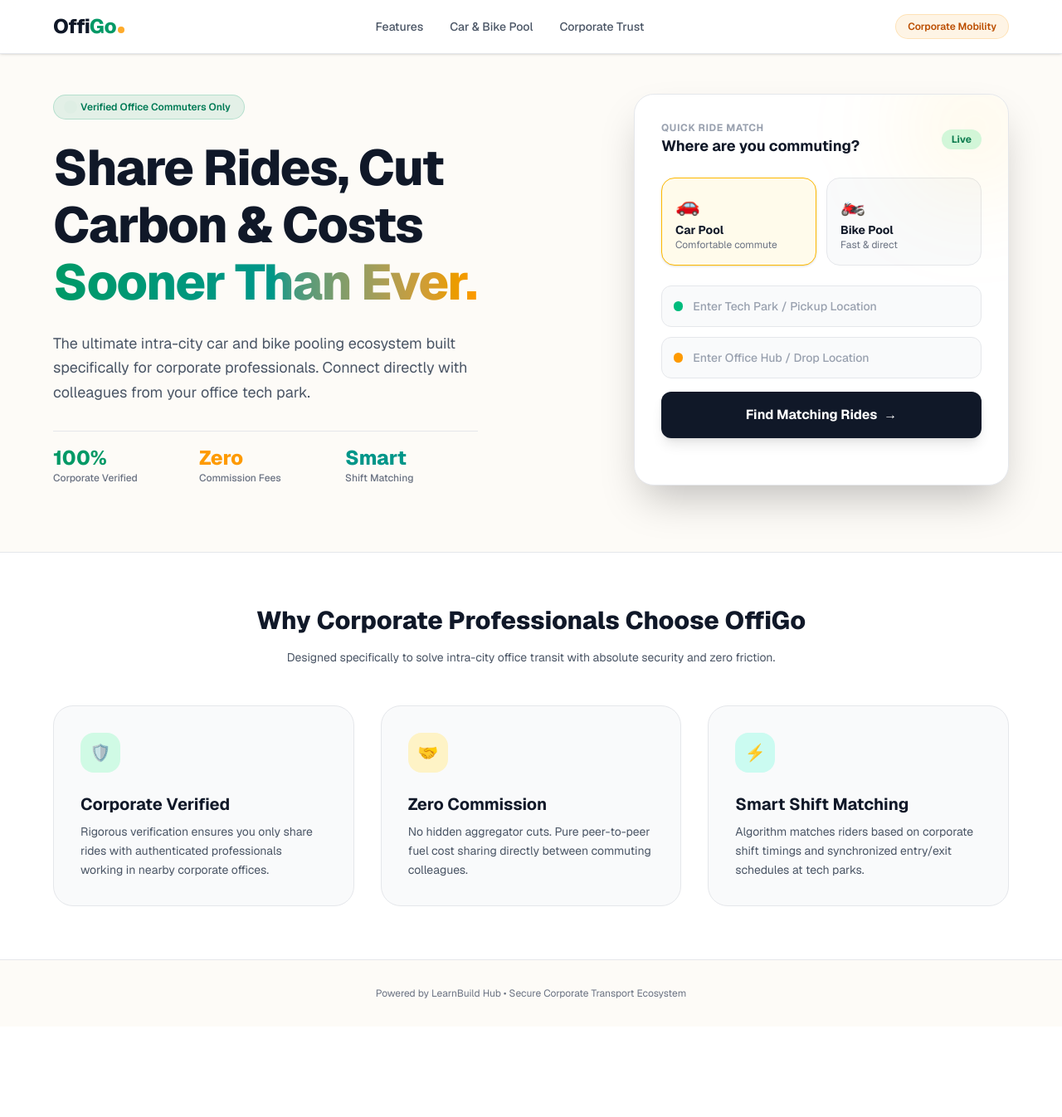
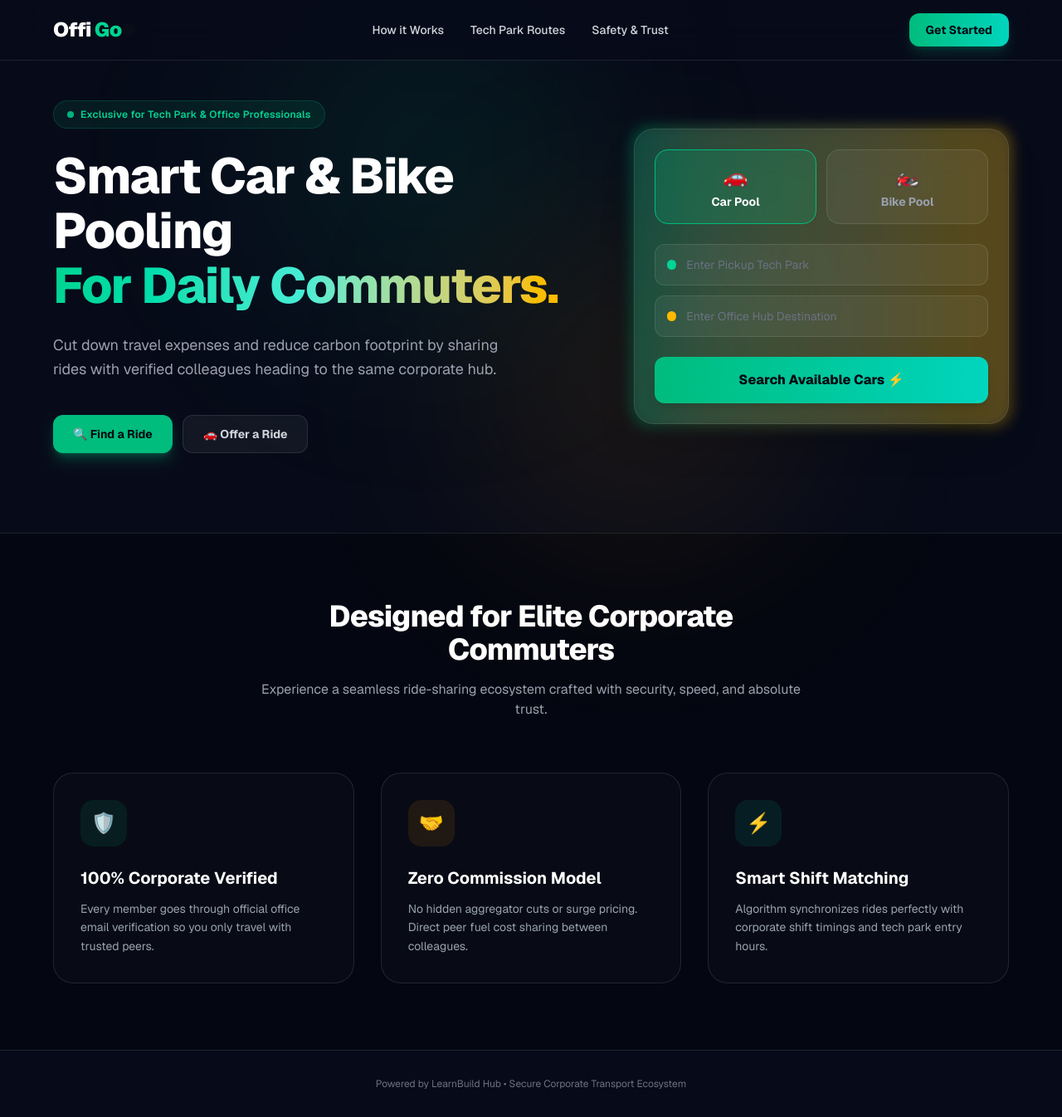
Before and after one commit to LearnBuildHub/OffiGO, a Next.js app: page / in a window 1280 px wide. Shown: the whole page at 83% size. Before the commit the page ends 1237 px from the top, so only its background shows below. Built offline with nearby package versions, Linux system fonts and the light colour scheme.

Commit message:
Refactor Home component with updated styles and state

```diff
--- a/app/page.tsx
+++ b/app/page.tsx
@@ -4,202 +4,179 @@ import { useState } from 'react';
 
 export default function Home() {
 
-  const [rideType, setRideType] = useState<'car' | 'bike'>('car');
+  const [activeTab, setActiveTab] = useState<'find' | 'offer'>('find');
 
-  const [pickup, setPickup] = useState('');
-
-  const [drop, setDrop] = useState('');
-
-  const handleSearch = (e: React.FormEvent) => {
-
-    e.preventDefault();
-
-    alert(`Searching ${rideType.toUpperCase()} pool from "${pickup || 'Current Location'}" to "${drop || 'Office Hub'}"...`);
-
-  };
+  const [vehicle, setVehicle] = useState<'car' | 'bike'>('car');
 
   return (
-<main className="min-h-screen bg-[#FDFBF7] text-gray-900 font-sans selection:bg-amber-400 selection:text-gray-950">
+<main className="min-h-screen bg-[#070b19] text-white font-sans selection:bg-emerald-500 selection:text-gray-950 overflow-x-hidden">
+
+      {/* Glowing background ambient lights */}
+<div className="absolute top-0 left-1/4 w-96 h-96 bg-emerald-500/10 rounded-full blur-[120px] pointer-events-none"></div>
+<div className="absolute top-1/3 right-1/4 w-96 h-96 bg-amber-500/10 rounded-full blur-[120px] pointer-events-none"></div>
 
       {/* Navigation Header */}
-<nav className="sticky top-0 z-50 backdrop-blur-md bg-white/90 border-b border-gray-200 px-6 lg:px-16 py-4 flex items-center justify-between shadow-sm">
-<div className="flex items-center gap-2">
-<span className="text-2xl font-extrabold tracking-tight text-gray-900">
+<nav className="sticky top-0 z-50 backdrop-blur-xl bg-[#070b19]/80 border-b border-white/10 px-6 lg:px-16 py-4 flex items-center justify-between">
+<div className="flex items-center gap-3">
+<span className="text-2xl font-black tracking-tight text-white flex items-center gap-1">
 
-            Offi<span className="text-emerald-600">Go</span>
-<span className="inline-block w-2 h-2 rounded-full bg-amber-500 ml-0.5 animate-pulse"></span>
+            Offi<span className="text-emerald-400">Go</span>
+<span className="w-2 h-2 rounded-full bg-amber-400 animate-ping"></span>
 </span>
 </div>
-<div className="hidden md:flex items-center gap-8 text-sm font-medium text-gray-600">
-<a href="#features" className="hover:text-emerald-600 transition">Features</a>
-<a href="#pooling" className="hover:text-emerald-600 transition">Car & Bike Pool</a>
-<a href="#safety" className="hover:text-emerald-600 transition">Corporate Trust</a>
+<div className="hidden md:flex items-center gap-8 text-sm font-medium text-gray-300">
+<a href="#features" className="hover:text-emerald-400 transition">How it Works</a>
+<a href="#routes" className="hover:text-emerald-400 transition">Tech Park Routes</a>
+<a href="#safety" className="hover:text-emerald-400 transition">Safety & Trust</a>
 </div>
 <div className="flex items-center gap-3">
-<span className="text-xs bg-amber-500/10 text-amber-700 border border-amber-500/20 px-3.5 py-1.5 rounded-full font-semibold">
+<button className="px-5 py-2.5 rounded-xl bg-gradient-to-r from-emerald-500 to-teal-400 text-gray-950 font-bold text-sm shadow-lg shadow-emerald-500/20 hover:scale-105 transition duration-300">
 
-            Corporate Mobility
-</span>
+            Get Started
+</button>
 </div>
 </nav>
 
-      {/* Hero Section */}
-<section className="px-6 lg:px-16 pt-12 pb-20 max-w-7xl mx-auto">
+      {/* Hero Section with Immersive Visuals & Floating Animation */}
+<section className="relative px-6 lg:px-16 pt-12 pb-24 max-w-7xl mx-auto">
 <div className="grid grid-cols-1 lg:grid-cols-12 gap-12 items-center">
 
           {/* Left Hero Content */}
-<div className="lg:col-span-7 text-left">
-<div className="inline-flex items-center gap-2 px-4 py-1.5 rounded-full bg-emerald-600/10 border border-emerald-600/20 text-emerald-700 text-xs font-semibold mb-6">
-<span className="w-2 h-2 rounded-full bg-emerald-600 animate-ping"></span>
+<div className="lg:col-span-7 space-y-6">
+<div className="inline-flex items-center gap-2 px-4 py-2 rounded-full bg-emerald-500/10 border border-emerald-500/20 text-emerald-400 text-xs font-semibold tracking-wide">
+<span className="w-2 h-2 rounded-full bg-emerald-400 animate-pulse"></span>
 
-              Verified Office Commuters Only
+              Exclusive for Tech Park & Office Professionals
 </div>
-<h1 className="text-4xl sm:text-5xl lg:text-6xl font-extrabold tracking-tight leading-[1.15] mb-6 text-gray-900">
+<h1 className="text-4xl sm:text-6xl font-extrabold tracking-tight leading-[1.1]">
 
-              Share Rides, Cut Carbon & Costs <br />
-<span className="text-transparent bg-clip-text bg-gradient-to-r from-emerald-600 via-teal-600 to-amber-500">
+              Smart Car & Bike Pooling <br />
+<span className="text-transparent bg-clip-text bg-gradient-to-r from-emerald-400 via-teal-300 to-amber-400 animate-gradient">
 
-                Sooner Than Ever.
+                For Daily Commuters.
 </span>
 </h1>
-<p className="text-gray-600 text-base sm:text-lg mb-8 leading-relaxed max-w-xl">
+<p className="text-gray-400 text-base sm:text-lg max-w-xl leading-relaxed">
 
-              The ultimate intra-city car and bike pooling ecosystem built specifically for corporate professionals. Connect directly with colleagues from your office tech park.
+              Cut down travel expenses and reduce carbon footprint by sharing rides with verified colleagues heading to the same corporate hub.
 </p>
 
-            {/* Quick stats row */}
-<div className="grid grid-cols-3 gap-4 pt-4 border-t border-gray-200 max-w-lg">
-<div>
-<h4 className="text-2xl font-extrabold text-emerald-600">100%</h4>
-<p className="text-xs text-gray-500 font-medium">Corporate Verified</p>
-</div>
-<div>
-<h4 className="text-2xl font-extrabold text-amber-500">Zero</h4>
-<p className="text-xs text-gray-500 font-medium">Commission Fees</p>
-</div>
-<div>
-<h4 className="text-2xl font-extrabold text-teal-600">Smart</h4>
-<p className="text-xs text-gray-500 font-medium">Shift Matching</p>
-</div>
+            {/* Quick Action Tabs */}
+<div className="flex gap-3 pt-4">
+<button
+
+                onClick={() => setActiveTab('find')}
+
+                className={`px-6 py-3 rounded-xl font-bold text-sm transition-all duration-300 ${activeTab === 'find' ? 'bg-emerald-500 text-gray-950 shadow-lg shadow-emerald-500/30' : 'bg-white/5 text-gray-300 hover:bg-white/10 border border-white/10'}`}
+>
+
+                🔍 Find a Ride
+</button>
+<button
+
+                onClick={() => setActiveTab('offer')}
+
+                className={`px-6 py-3 rounded-xl font-bold text-sm transition-all duration-300 ${activeTab === 'offer' ? 'bg-amber-400 text-gray-950 shadow-lg shadow-amber-400/30' : 'bg-white/5 text-gray-300 hover:bg-white/10 border border-white/10'}`}
+>
+
+                🚗 Offer a Ride
+</button>
 </div>
 </div>
 
-          {/* Right Interactive Widget */}
+          {/* Right Hero Image Card with Glassmorphism */}
 <div className="lg:col-span-5">
-<div className="bg-white p-6 sm:p-8 rounded-3xl shadow-2xl border border-gray-200 relative overflow-hidden">
-<div className="absolute top-0 right-0 w-40 h-40 bg-amber-400/10 rounded-full blur-3xl -mr-10 -mt-10"></div>
-<div className="flex items-center justify-between mb-6">
-<div>
-<h3 className="text-xs font-bold text-gray-400 uppercase tracking-wider">Quick Ride Match</h3>
-<p className="text-lg font-bold text-gray-900">Where are you commuting?</p>
-</div>
-<div className="px-3 py-1 bg-emerald-100 text-emerald-700 text-xs font-bold rounded-full">
+<div className="relative group">
+<div className="absolute -inset-1 bg-gradient-to-r from-emerald-500 to-amber-400 rounded-3xl blur opacity-30 group-hover:opacity-60 transition duration-1000"></div>
+<div className="relative bg-white/5 backdrop-blur-xl border border-white/10 p-6 rounded-3xl shadow-2xl space-y-6">
 
-                  Live
-</div>
-</div>
-
-              {/* Ride Type Selector */}
-<div className="grid grid-cols-2 gap-3 mb-6">
+                {/* Vehicle Selector (Car / Bike) */}
+<div className="grid grid-cols-2 gap-3">
 <button
 
-                  type="button"
+                    onClick={() => setVehicle('car')}
 
-                  onClick={() => setRideType('car')}
-
-                  className={`p-4 rounded-2xl border text-left transition ${rideType === 'car' ? 'bg-amber-50 border-amber-400 shadow-sm' : 'bg-gray-50 border-gray-200 hover:border-gray-300'}`}
+                    className={`p-4 rounded-2xl border text-center transition-all ${vehicle === 'car' ? 'bg-emerald-500/20 border-emerald-500 text-white' : 'bg-white/5 border-white/10 text-gray-400 hover:border-white/20'}`}
 >
 <div className="text-2xl mb-1">🚗</div>
-<div className="font-bold text-sm text-gray-900">Car Pool</div>
-<div className="text-xs text-gray-500">Comfortable commute</div>
+<div className="font-bold text-sm">Car Pool</div>
 </button>
 <button
 
-                  type="button"
+                    onClick={() => setVehicle('bike')}
 
-                  onClick={() => setRideType('bike')}
-
-                  className={`p-4 rounded-2xl border text-left transition ${rideType === 'bike' ? 'bg-emerald-50 border-emerald-400 shadow-sm' : 'bg-gray-50 border-gray-200 hover:border-gray-300'}`}
+                    className={`p-4 rounded-2xl border text-center transition-all ${vehicle === 'bike' ? 'bg-amber-400/20 border-amber-400 text-white' : 'bg-white/5 border-white/10 text-gray-400 hover:border-white/20'}`}
 >
-<div className="text-2xl mb-1">🏍️️</div>
-<div className="font-bold text-sm text-gray-900">Bike Pool</div>
-<div className="text-xs text-gray-500">Fast & direct</div>
+<div className="text-2xl mb-1">🏍️</div>
+<div className="font-bold text-sm">Bike Pool</div>
 </button>
 </div>
 
-              {/* Form Inputs */}
-<form onSubmit={handleSearch} className="space-y-3 mb-6">
-<div className="flex items-center gap-3 p-3.5 rounded-xl bg-gray-50 border border-gray-200">
-<span className="w-3 h-3 rounded-full bg-emerald-500 inline-block"></span>
-<input
+                {/* Simulated Input Fields */}
+<div className="space-y-3">
+<div className="p-3.5 rounded-xl bg-white/5 border border-white/10 flex items-center gap-3">
+<span className="w-3 h-3 rounded-full bg-emerald-400"></span>
+<input type="text" placeholder="Enter Pickup Tech Park" className="bg-transparent text-sm w-full outline-none text-white placeholder-gray-500" />
+</div>
+<div className="p-3.5 rounded-xl bg-white/5 border border-white/10 flex items-center gap-3">
+<span className="w-3 h-3 rounded-full bg-amber-400"></span>
+<input type="text" placeholder="Enter Office Hub Destination" className="bg-transparent text-sm w-full outline-none text-white placeholder-gray-500" />
+</div>
+</div>
+<button className="w-full py-4 rounded-xl bg-gradient-to-r from-emerald-500 to-teal-400 text-gray-950 font-extrabold transition hover:opacity-90 shadow-lg">
 
-                    type="text"
-
-                    value={pickup}
-
-                    onChange={(e) => setPickup(e.target.value)}
-
-                    placeholder="Enter Tech Park / Pickup Location"
-
-                    className="bg-transparent text-sm w-full outline-none text-gray-800 placeholder-gray-400 font-medium"
-
-                  />
+                  Search Available {vehicle === 'car' ? 'Cars' : 'Bikes'} ⚡
+</button>
 </div>
-<div className="flex items-center gap-3 p-3.5 rounded-xl bg-gray-50 border border-gray-200">
-<span className="w-3 h-3 rounded-full bg-amber-500 inline-block"></span>
-<input
-
-                    type="text"
-
-                    value={drop}
-
-                    onChange={(e) => setDrop(e.target.value)}
-
-                    placeholder="Enter Office Hub / Drop Location"
-
-                    className="bg-transparent text-sm w-full outline-none text-gray-800 placeholder-gray-400 font-medium"
-
-                  />
-</div>
-<button type="submit" className="w-full py-4 rounded-xl bg-gray-900 hover:bg-gray-800 text-white font-bold transition shadow-lg flex items-center justify-center gap-2 cursor-pointer mt-4">
-<span>Find Matching Rides</span>
-<span>→</span>
-</button>
-</form>
 </div>
 </div>
 </div>
 </section>
 
-      {/* Feature Grid Section */}
-<section id="features" className="bg-white border-t border-gray-200 py-16 px-6 lg:px-16">
+      {/* Feature Showcase Grid with Images & Hover Effects */}
+<section id="features" className="border-t border-white/10 bg-[#040711] py-20 px-6 lg:px-16">
 <div className="max-w-7xl mx-auto">
-<div className="text-center max-w-2xl mx-auto mb-12">
-<h2 className="text-3xl font-extrabold text-gray-900 mb-4">Why Corporate Professionals Choose OffiGo</h2>
-<p className="text-gray-600 text-sm">Designed specifically to solve intra-city office transit with absolute security and zero friction.</p>
+<div className="text-center max-w-2xl mx-auto mb-16 space-y-4">
+<h2 className="text-3xl sm:text-4xl font-extrabold tracking-tight">Designed for Elite Corporate Commuters</h2>
+<p className="text-gray-400 text-sm sm:text-base">Experience a seamless ride-sharing ecosystem crafted with security, speed, and absolute trust.</p>
 </div>
 <div className="grid grid-cols-1 md:grid-cols-3 gap-8">
-<div className="p-8 rounded-3xl bg-gray-50 border border-gray-200 hover:border-emerald-500 transition">
-<div className="w-12 h-12 rounded-2xl bg-emerald-100 flex items-center justify-center text-emerald-600 font-bold text-xl mb-6">🛡️</div>
-<h3 className="text-xl font-bold text-gray-900 mb-2">Corporate Verified</h3>
-<p className="text-gray-600 text-sm leading-relaxed">Rigorous verification ensures you only share rides with authenticated professionals working in nearby corporate offices.</p>
+
+            {/* Card 1 */}
+<div className="group rounded-3xl bg-white/[0.02] border border-white/10 p-8 hover:border-emerald-500/50 transition-all duration-500 hover:-translate-y-2">
+<div className="w-14 h-14 rounded-2xl bg-emerald-500/10 flex items-center justify-center text-emerald-400 text-2xl font-bold mb-6 group-hover:scale-110 transition">
+
+                🛡️
 </div>
-<div className="p-8 rounded-3xl bg-gray-50 border border-gray-200 hover:border-amber-500 transition">
-<div className="w-12 h-12 rounded-2xl bg-amber-100 flex items-center justify-center text-amber-600 font-bold text-xl mb-6">🤝</div>
-<h3 className="text-xl font-bold text-gray-900 mb-2">Zero Commission</h3>
-<p className="text-gray-600 text-sm leading-relaxed">No hidden aggregator cuts. Pure peer-to-peer fuel cost sharing directly between commuting colleagues.</p>
+<h3 className="text-xl font-bold text-white mb-3">100% Corporate Verified</h3>
+<p className="text-gray-400 text-sm leading-relaxed">Every member goes through official office email verification so you only travel with trusted peers.</p>
 </div>
-<div className="p-8 rounded-3xl bg-gray-50 border border-gray-200 hover:border-teal-500 transition">
-<div className="w-12 h-12 rounded-2xl bg-teal-100 flex items-center justify-center text-teal-600 font-bold text-xl mb-6">⚡</div>
-<h3 className="text-xl font-bold text-gray-900 mb-2">Smart Shift Matching</h3>
-<p className="text-gray-600 text-sm leading-relaxed">Algorithm matches riders based on corporate shift timings and synchronized entry/exit schedules at tech parks.</p>
+
+            {/* Card 2 */}
+<div className="group rounded-3xl bg-white/[0.02] border border-white/10 p-8 hover:border-amber-500/50 transition-all duration-500 hover:-translate-y-2">
+<div className="w-14 h-14 rounded-2xl bg-amber-500/10 flex items-center justify-center text-amber-400 text-2xl font-bold mb-6 group-hover:scale-110 transition">
+
+                🤝
+</div>
+<h3 className="text-xl font-bold text-white mb-3">Zero Commission Model</h3>
+<p className="text-gray-400 text-sm leading-relaxed">No hidden aggregator cuts or surge pricing. Direct peer fuel cost sharing between colleagues.</p>
+</div>
+
+            {/* Card 3 */}
+<div className="group rounded-3xl bg-white/[0.02] border border-white/10 p-8 hover:border-teal-500/50 transition-all duration-500 hover:-translate-y-2">
+<div className="w-14 h-14 rounded-2xl bg-teal-500/10 flex items-center justify-center text-teal-400 text-2xl font-bold mb-6 group-hover:scale-110 transition">
+
+                ⚡
+</div>
+<h3 className="text-xl font-bold text-white mb-3">Smart Shift Matching</h3>
+<p className="text-gray-400 text-sm leading-relaxed">Algorithm synchronizes rides perfectly with corporate shift timings and tech park entry hours.</p>
 </div>
 </div>
 </div>
 </section>
 
       {/* Footer */}
-<footer className="border-t border-gray-200 py-8 px-6 text-center text-xs text-gray-500 bg-[#FDFBF7]">
+<footer className="border-t border-white/10 py-8 px-6 text-center text-xs text-gray-500 bg-[#070b19]">
 <p>Powered by LearnBuild Hub • Secure Corporate Transport Ecosystem</p>
 </footer>
 </main>
```
